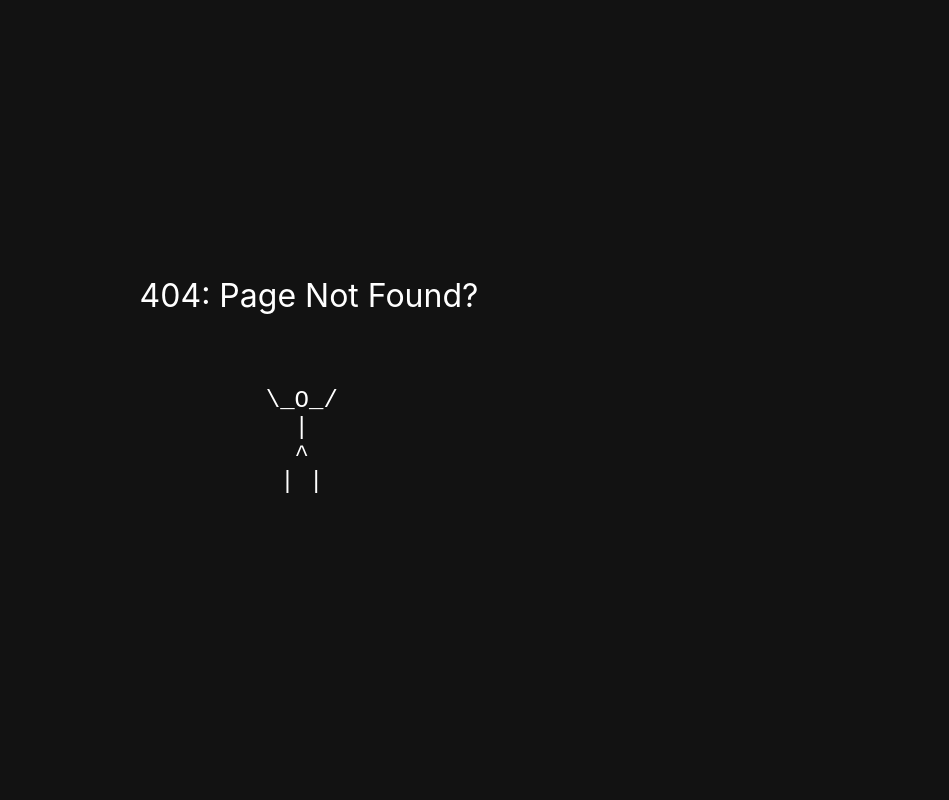
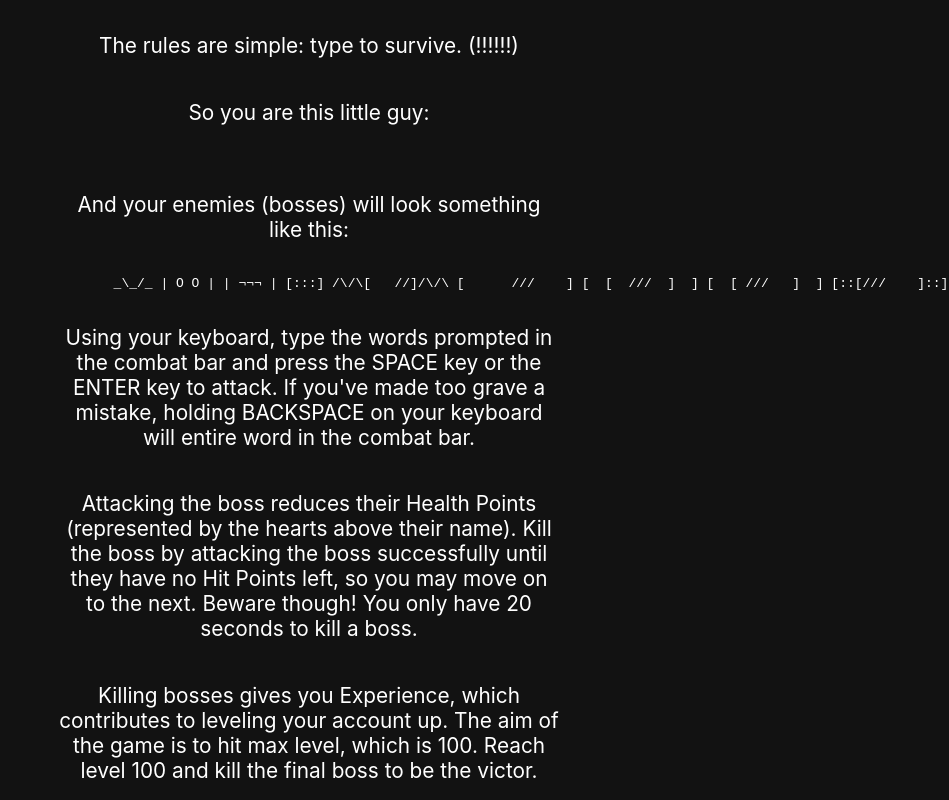
Before and after one commit to jamiegyoung/f28wp, a React (Create React App) app in the folder app/: page /help in a window 1280 px wide. Before the commit this address had no page. Shown: the whole page, without its empty margins (331-1280 px from the left). Built offline with nearby package versions, Linux system fonts and the light colour scheme.

Commit message:
- Added Tutorial page - Added route to tutorial page - Added functionality for tutorial page

```diff
--- a/app/src/App.js
+++ b/app/src/App.js
@@ -14,6 +14,7 @@ import AccountScreen from "./components/AccountScreen/AccountScreen";
 import LoginFail from "./LoginFail";
 import UserAlreadyExists from "./UserAlreadyExists";
 import CookieConsent from "./CookieConsent";
+import InstructionsPage from "./components/StartMenu/InstructionsPage";
 
 const App = () => {
   const history = useHistory();
@@ -30,6 +31,9 @@ const App = () => {
           </Route>
           <Route path="/" exact>
             <StartMenu></StartMenu>
+          </Route>
+          <Route path="/help">
+            <InstructionsPage></InstructionsPage>
           </Route>
           <Route path="/login">
             <AccountScreen></AccountScreen>
--- /dev/null
+++ b/app/src/components/StartMenu/GoBackButton/GoBackButton.css
@@ -0,0 +1,28 @@
+.goback-button {
+    width: 200px;
+    height: 100px;
+    background-color: #424242;
+    border-radius: 10px;
+    box-shadow: 0 10px 20px rgba(0,0,0,0.19), 0 6px 6px rgba(0,0,0,0.23);
+    transition: all 0.1s ease-out;
+    justify-content: center;
+    align-items: center;
+    display: flex;
+    cursor: pointer;
+  }
+
+  .goback-button:hover {
+    box-shadow: 0 14px 28px rgba(0,0,0,0.25), 0 10px 10px rgba(0,0,0,0.22);
+    transform: scale(1.05, 1.05);
+  }
+
+  .goback-button p {
+    margin: 0;
+    color: white;
+    margin-bottom: 2px;
+    font-size: 2em;
+  }
+
+  .goback-button.hidden {
+    transform: scale(2, 2);
+  }
--- /dev/null
+++ b/app/src/components/StartMenu/GoBackButton/GoBackButton.jsx
@@ -0,0 +1,28 @@
+import React, { useState, useEffect } from 'react';
+import './GoBackButton.css'
+import { useHistory } from 'react-router-dom';
+
+const GoBackButton = () => {
+  const history = useHistory();
+  const [hasStarted, setHasStarted] = useState(false);
+  const [pseudoHidden, setPseudoHidden] = useState(false);
+
+  useEffect(() => {
+    if (hasStarted) {
+      setTimeout(() => {
+        history.push('/');
+      }, 200);
+      return setPseudoHidden(true);
+    }
+    setPseudoHidden(false)
+  }, [hasStarted, history])
+
+  return <div
+    className={`goback-button ${pseudoHidden ? 'hidden' : ''}`}
+    onClick={() => setHasStarted(true)}
+  >
+    <p className="noselect">Go Back</p>
+  </div>
+}
+
+export default GoBackButton;
--- /dev/null
+++ b/app/src/components/StartMenu/InstructionsButton/InstructionsButton.css
@@ -0,0 +1,28 @@
+.instructions-button {
+    width: 200px;
+    height: 100px;
+    background-color: #424242;
+    border-radius: 10px;
+    box-shadow: 0 10px 20px rgba(0,0,0,0.19), 0 6px 6px rgba(0,0,0,0.23);
+    transition: all 0.1s ease-out;
+    justify-content: center;
+    align-items: center;
+    display: flex;
+    cursor: pointer;
+  }
+
+  .instructions-button:hover {
+    box-shadow: 0 14px 28px rgba(0,0,0,0.25), 0 10px 10px rgba(0,0,0,0.22);
+    transform: scale(1.05, 1.05);
+  }
+
+  .instructions-button p {
+    margin: 0;
+    color: white;
+    margin-bottom: 2px;
+    font-size: 2em;
+  }
+
+  .instructions-button.hidden {
+    transform: scale(2, 2);
+  }
--- /dev/null
+++ b/app/src/components/StartMenu/InstructionsButton/InstructionsButton.jsx
@@ -0,0 +1,28 @@
+import React, { useState, useEffect } from 'react';
+import './InstructionsButton.css'
+import { useHistory } from 'react-router-dom';
+
+const InstructionsButton = () => {
+  const history = useHistory();
+  const [hasStarted, setHasStarted] = useState(false);
+  const [pseudoHidden, setPseudoHidden] = useState(false);
+
+  useEffect(() => {
+    if (hasStarted) {
+      setTimeout(() => {
+        history.push('/help');
+      }, 200);
+      return setPseudoHidden(true);
+    }
+    setPseudoHidden(false)
+  }, [hasStarted, history])
+
+  return <div
+    className={`instructions-button ${pseudoHidden ? 'hidden' : ''}`}
+    onClick={() => setHasStarted(true)}
+  >
+    <p className="noselect">Help!</p>
+  </div>
+}
+
+export default InstructionsButton;
--- /dev/null
+++ b/app/src/components/StartMenu/InstructionsPage.css
@@ -0,0 +1,19 @@
+.instructions-container {
+    height: 100vh;
+    display: flex;
+    flex-direction: column;
+    justify-content: center;
+    align-items: center;
+    transition: all .2s ease-out;
+  }
+
+  .instructions-container p, .instructions-container h1, .instructions-container pre{
+    width: 75vw;
+    max-width: 500px;
+    color: white;
+    text-align: center;
+  }
+
+  .instructions-container p {
+    font-size: 1.3em;
+  }
--- /dev/null
+++ b/app/src/components/StartMenu/InstructionsPage.jsx
@@ -0,0 +1,67 @@
+import React, { useRef, useState, useEffect } from 'react';
+import { Link } from 'react-router-dom';
+import "./InstructionsPage.css";
+import GoBackButton from "./GoBackButton/GoBackButton";
+
+const InstructionsPage = () => {
+  const [pseudoHidden, setPseudoHidden] = useState(true);
+  const isComponentLoaded = useRef(true)
+
+  useEffect(() => {
+    setTimeout(() => {
+      if (!isComponentLoaded) return;
+      setPseudoHidden(false);
+    }, 200);
+
+    return () => {
+      isComponentLoaded.current = false;
+    }
+  }, [])
+
+  return <div className={`instructions-container ${pseudoHidden ? 'hidden' : ''}`}>
+    <h1>Welcome to Type Titans</h1>
+    <p>To play the game, you need to register an account{" "}
+    <Link
+        style={{
+            color: "teal",
+            marginTop: "50px",
+        }}
+          to="/register">here</Link>.
+    </p>
+    <p>If you already own an account, however, you may login{" "}
+    <Link
+        style={{
+            color: "teal",
+            marginTop: "50px",
+        }}
+          to="/login">here</Link>.
+    </p>
+    <p>The rules are simple: type to survive. (!!!!!!)</p>
+    <p>So you are this little guy:</p>
+    <pre></pre>
+    <p>And your enemies (bosses) will look something like this:</p>
+    <pre>       _\_/_
+     | O O |
+     | ¬¬¬ |
+      [:::]
+ /\/\[   //]/\/\
+ [      ///    ]
+ [  [  ///  ]  ]
+ [  [ ///   ]  ]
+ [::[///    ]::]
+ \\\[-------]///
+    |   |   |
+    |[ ]|[ ]|
+    |   |   |
+    |   |   |
+    ~~~~ ~~~~</pre>
+    <p>Using your keyboard, type the words prompted in the combat bar and press the SPACE key or the ENTER key to attack. If you've made too grave a mistake, holding BACKSPACE on your keyboard will entire word in the combat bar.</p>
+    <p>Attacking the boss reduces their Health Points (represented by the hearts above their name). Kill the boss by attacking the boss successfully until they have no Hit Points left, so you may move on to the next. Beware though! You only have 20 seconds to kill a boss.</p>
+    <p>Killing bosses gives you Experience, which contributes to leveling your account up. The aim of the game is to hit max level, which is 100. Reach level 100 and kill the final boss to be the victor.</p>
+    <p>Beware though! This is no easy feat, and many mortals have died trying so only take up this challenge if you dare.</p>
+    <p>Worry not, though! You have friends that will help you along the way ;).</p>
+    <GoBackButton></GoBackButton>
+  </div>
+}
+
+export default InstructionsPage;
--- a/app/src/components/StartMenu/StartMenu.jsx
+++ b/app/src/components/StartMenu/StartMenu.jsx
@@ -2,6 +2,7 @@ import React, { useRef, useState, useEffect } from 'react';
 
 import './StartMenu.css'
 import StartButton from './StartButton/StartButton'
+import InstructionsButton from './InstructionsButton/InstructionsButton'
 
 const StartMenu = () => {
   const [pseudoHidden, setPseudoHidden] = useState(true);
@@ -19,10 +20,11 @@ const StartMenu = () => {
   }, [])
 
   return <div className={`start-container ${pseudoHidden ? 'hidden' : ''}`}>
-    {/* temporary game description */}
     <h1>Welcome to Type Titans</h1>
-    <p>Rules of the game: You are given a sentence every 5 seconds, type these sentences as fast as possible to deal damage to the boss, if every word in the sentence is typed out correctly you hit the opposing enemy with a critical strike! Good luck and may the titans be in your favour.</p>
+    <p>Rules of the game: You are given a sentence every 20 seconds, type these sentences as fast as possible to deal damage to the boss. Good luck and may the titans be in your favour.</p>
     <StartButton></StartButton>
+    <p>We have a handy tutorial too!</p>
+    <InstructionsButton></InstructionsButton>
   </div>
 }
 
```
